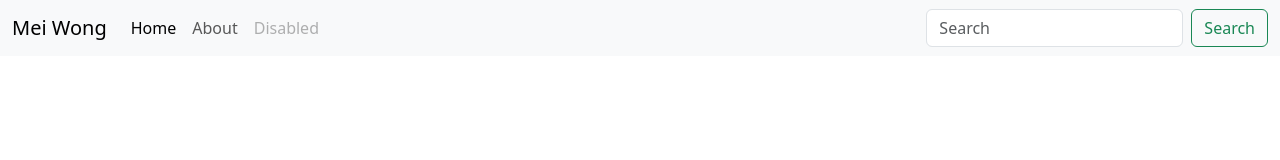
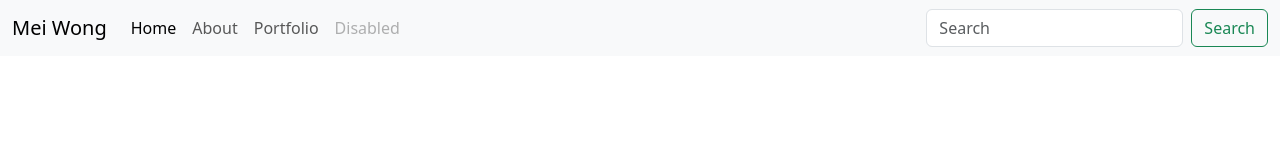
Before and after one commit to ImaginationDeadImagine/mei-wong-portfolio, a plain HTML site: page index.html in a window 1280 px wide. Drawn offline with nearby package versions, Linux system fonts and the light colour scheme.

Commit message:
Insert Portfolio link

```diff
--- a/index.html
+++ b/index.html
@@ -26,6 +26,10 @@
           <a class="nav-link" href="#about">About</a>
         </li>
         <li class="nav-item">
+          <a class="nav-link" href="#portfolio">Portfolio</a>
+        </li>
+
+        <li class="nav-item">
           <a class="nav-link disabled" aria-disabled="true">Disabled</a>
         </li>
       </ul>
```
